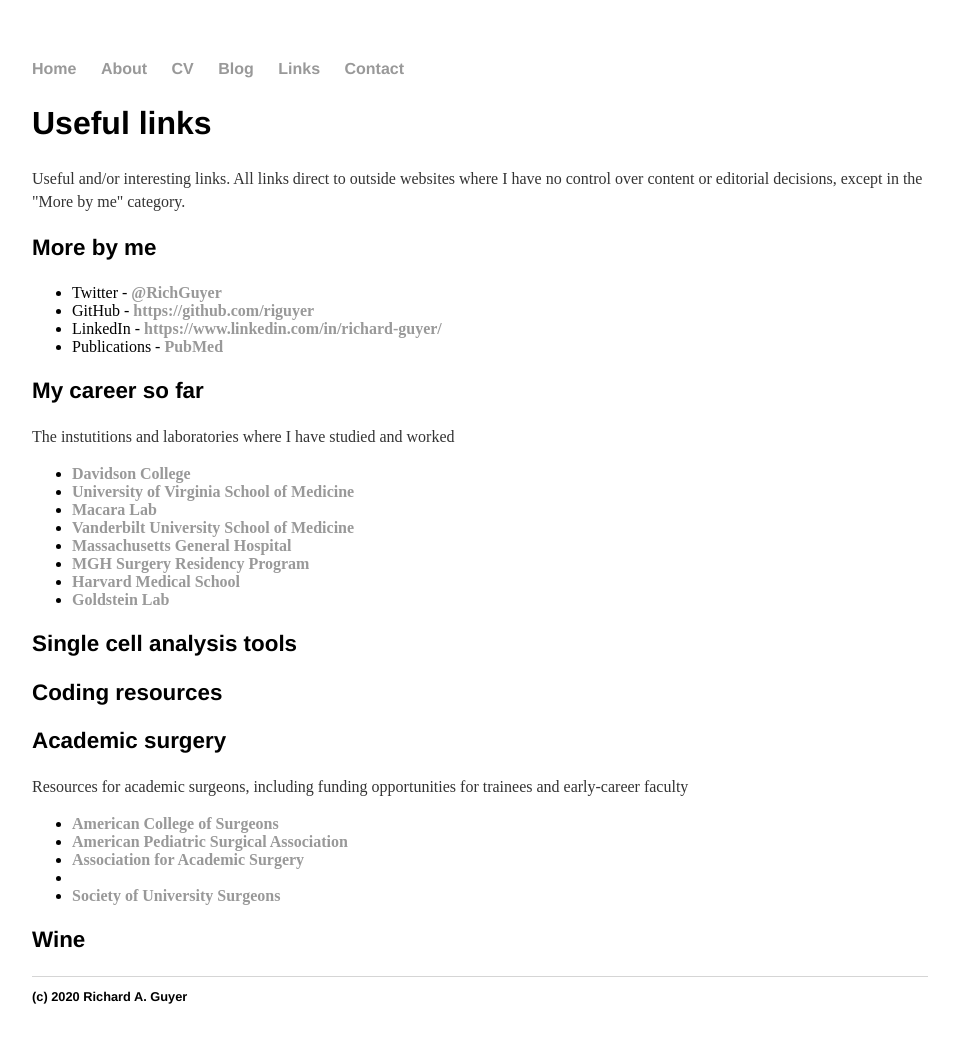
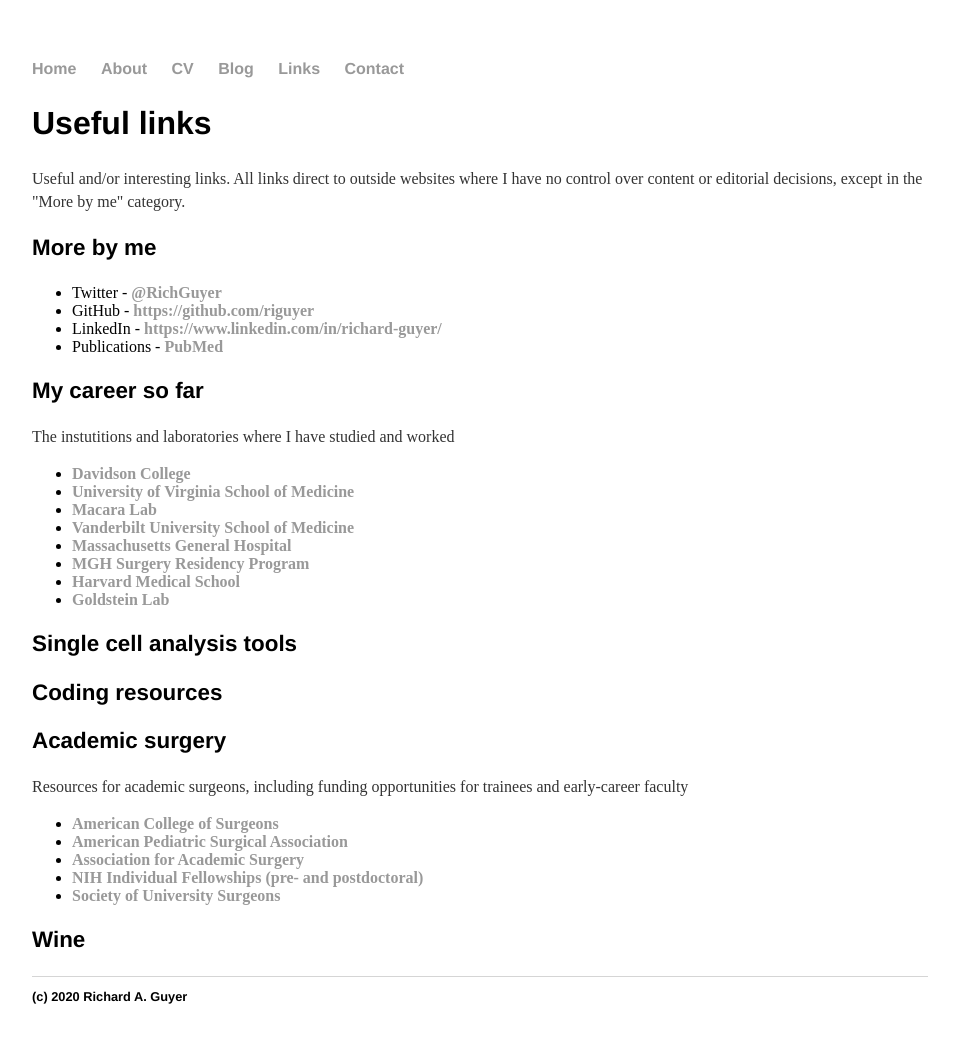
Before and after one commit to riguyer/riguyer.github.io, a Jekyll site: the page built from links.html, in a window 1280 px wide. Shown: the whole page, without its empty margins (160-1113 px from the left). Built offline with Jekyll 4.4.1, drawn with Linux system fonts in a browser that asks for light colours.

Commit message:
Update links.html

```diff
--- a/links.html
+++ b/links.html
@@ -40,7 +40,7 @@
 			<li> <a href=https://www.facs.org/><b>American College of Surgeons</b></a> </li>
 			<li> <a href=https://eapsa.org/><b>American Pediatric Surgical Association</b></a> </li>
 			<li> <a href=https://www.aasurg.org/><b>Association for Academic Surgery</b></a> </li>
-			<li> <a href=https://researchtraining.nih.gov/programs/fellowships><b><NIH Individual Fellowships (pre- and postdoctoral)</b></a> </li>
+			<li> <a href=https://researchtraining.nih.gov/programs/fellowships><b>NIH Individual Fellowships (pre- and postdoctoral)</b></a> </li>
 			<li> <a href=https://www.susweb.org/><b>Society of University Surgeons</b></a> </li>
 		</ul>
 
```
